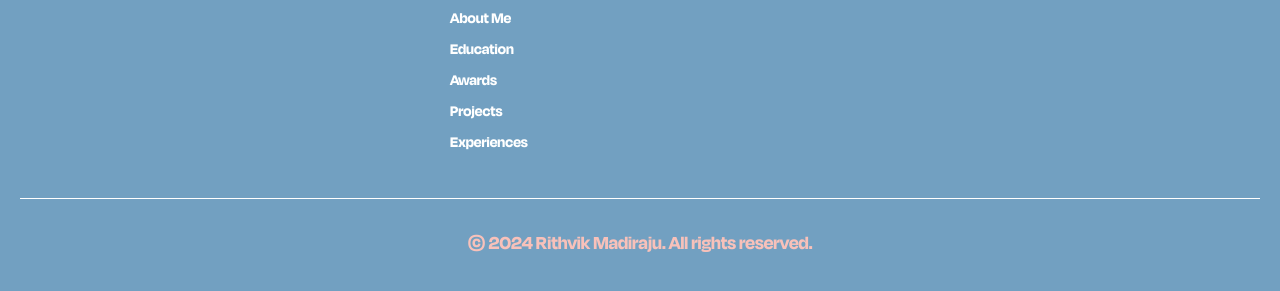
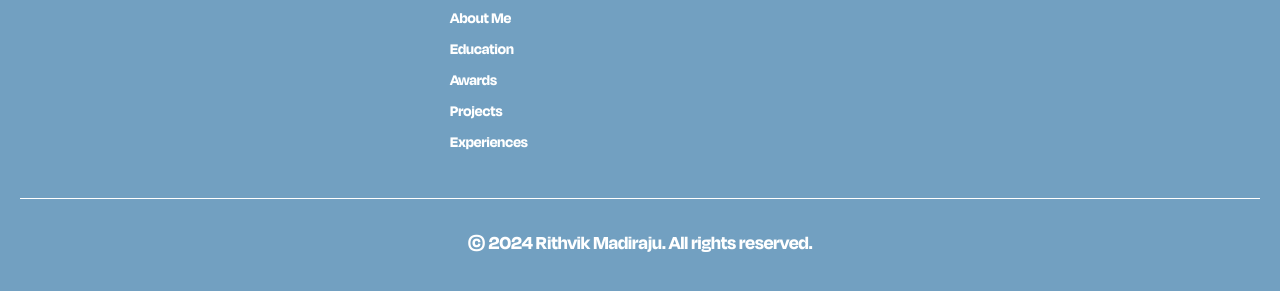
Before and after one commit to rithvikmadiraju/rithvikmadiraju.github.io, a plain HTML site: page about.html in a window 1280 px wide. Shown: the part 1346-1637 px from the top of the page. Drawn offline with Linux system fonts and the light colour scheme.

```diff
--- a/about.html
+++ b/about.html
@@ -57,7 +57,7 @@
             </div>
         </div>
         <div class="footer-bottom">
-            <p>&copy; 2024 Rithvik Madiraju. All rights reserved.</p>
+            <p style="color: white !important;">&copy; 2024 Rithvik Madiraju. All rights reserved.</p>
         </div>
     </footer>
 
```
